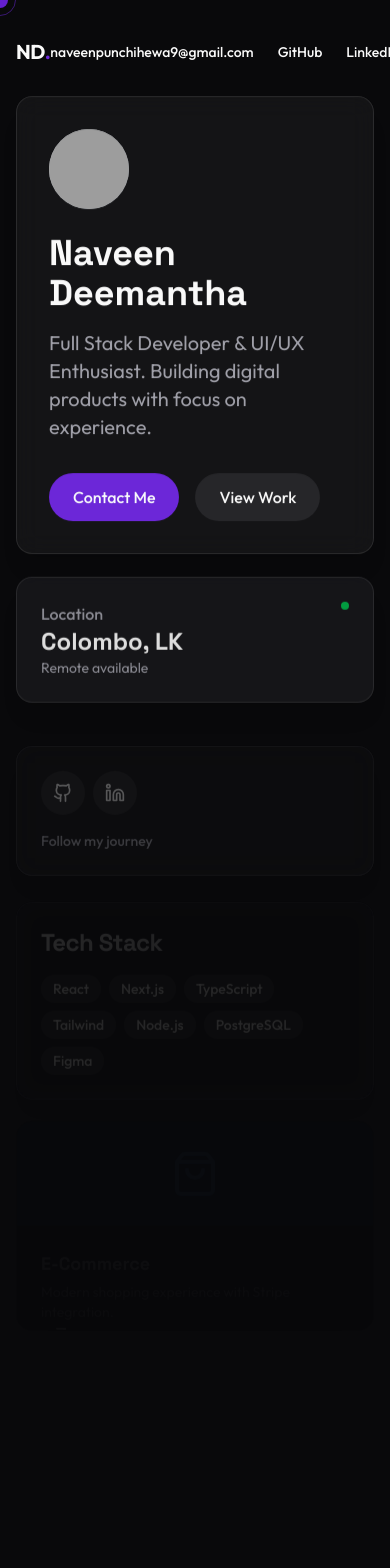
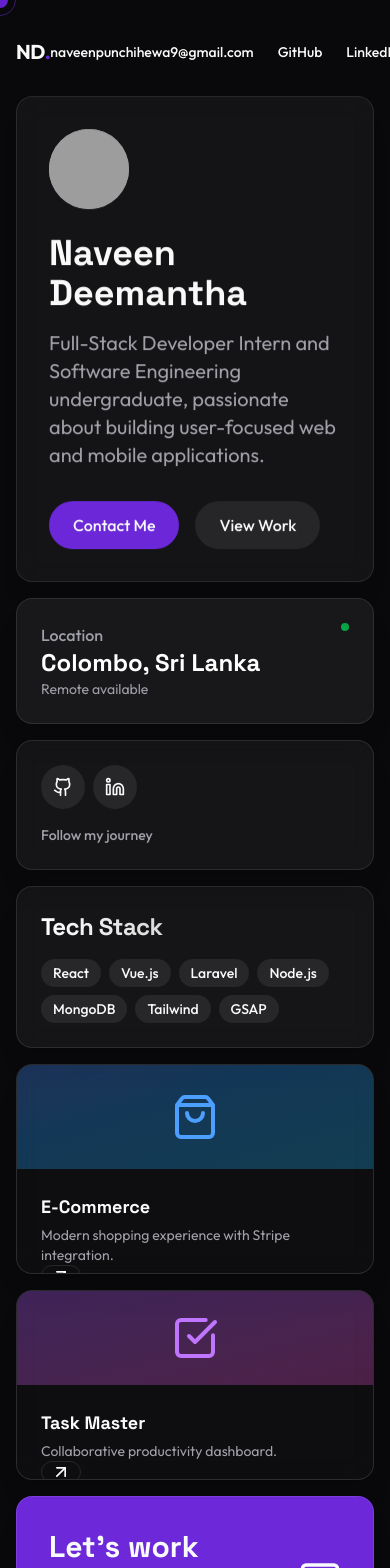
Before and after one commit to NaveenDeemantha/portfolio, a React (Vite) app: page / in a window 390 px wide. Shown: the top 1568 px of the page. Built offline with nearby package versions, Linux system fonts and the light colour scheme; grey boxes are pictures that could not be loaded.

Commit message:
Content-changes

```diff
--- a/src/components/AboutSection.jsx
+++ b/src/components/AboutSection.jsx
@@ -1,4 +1,4 @@
-import { useEffect, useRef } from 'react';
+import { useLayoutEffect, useRef } from 'react';
 import gsap from 'gsap';
 import { ScrollTrigger } from 'gsap/ScrollTrigger';
 
@@ -8,7 +8,7 @@ export const AboutSection = () => {
     const sectionRef = useRef(null);
     const contentRef = useRef(null);
 
-    useEffect(() => {
+    useLayoutEffect(() => {
         const el = sectionRef.current;
 
         gsap.fromTo(
@@ -24,6 +24,7 @@ export const AboutSection = () => {
                     start: 'top 80%',
                     end: 'bottom 20%',
                     toggleActions: 'play none none reverse',
+                    invalidateOnRefresh: true,
                 },
             }
         );
@@ -44,6 +45,9 @@ export const AboutSection = () => {
                         <p>
                             With a background in both engineering and design, I bridge the gap between technical complexity and visual elegance. I'm constantly exploring new technologies and pushing the boundaries of what's possible on the web.
                         </p>
+                        <p className="mt-6">
+                            Currently working as a Full-Stack Developer Intern at Weblook International, and pursuing my Software Engineering degree.
+                        </p>
                     </div>
                 </div>
             </div>
--- a/src/components/CanvasBackground.jsx
+++ b/src/components/CanvasBackground.jsx
@@ -17,15 +17,15 @@ export const CanvasBackground = () => {
         resizeCanvas();
 
         const stars = [];
-        const numStars = 200; // Optimized count
+        const numStars = 100; // Reduced for better performance
 
         for (let i = 0; i < numStars; i++) {
             stars.push({
                 x: Math.random() * canvas.width,
                 y: Math.random() * canvas.height,
                 radius: Math.random() * 1.5,
-                vx: (Math.random() - 0.5) * 0.5,
-                vy: (Math.random() - 0.5) * 0.5,
+                vx: (Math.random() - 0.5) * 0.2, // Slower movement
+                vy: (Math.random() - 0.5) * 0.2,
                 alpha: Math.random(),
             });
         }
@@ -54,10 +54,12 @@ export const CanvasBackground = () => {
                 if (star.y < 0) star.y = canvas.height;
                 if (star.y > canvas.height) star.y = 0;
 
-                // Twinkle
-                star.alpha += (Math.random() - 0.5) * 0.05;
-                if (star.alpha < 0.1) star.alpha = 0.1;
-                if (star.alpha > 1) star.alpha = 1;
+                // Twinkle less frequently
+                if (Math.random() < 0.01) { // Only 1% chance per frame
+                    star.alpha += (Math.random() - 0.5) * 0.1;
+                    if (star.alpha < 0.1) star.alpha = 0.1;
+                    if (star.alpha > 1) star.alpha = 1;
+                }
             });
 
             // Draw subtle grid lines for "futuristic" feel
@@ -94,6 +96,7 @@ export const CanvasBackground = () => {
         <canvas
             ref={canvasRef}
             className="fixed top-0 left-0 w-full h-full -z-10 pointer-events-none"
+            style={{ willChange: 'transform' }}
         />
     );
 };
--- a/src/components/ContactSection.jsx
+++ b/src/components/ContactSection.jsx
@@ -1,4 +1,4 @@
-import { useEffect, useRef } from 'react';
+import { useLayoutEffect, useRef } from 'react';
 import gsap from 'gsap';
 import { ScrollTrigger } from 'gsap/ScrollTrigger';
 import { Send } from 'lucide-react';
@@ -9,7 +9,7 @@ export const ContactSection = () => {
     const sectionRef = useRef(null);
     const formRef = useRef(null);
 
-    useEffect(() => {
+    useLayoutEffect(() => {
         const el = sectionRef.current;
 
         gsap.fromTo(
@@ -23,6 +23,7 @@ export const ContactSection = () => {
                 scrollTrigger: {
                     trigger: el,
                     start: 'top 70%',
+                    invalidateOnRefresh: true,
                 },
             }
         );
--- a/src/components/HeroSection.jsx
+++ b/src/components/HeroSection.jsx
@@ -1,11 +1,11 @@
 import { ArrowUpRight, Github, Linkedin, Mail, ShoppingBag, CheckSquare } from 'lucide-react';
-import { useRef, useEffect } from 'react';
+import { useRef, useLayoutEffect } from 'react';
 import gsap from 'gsap';
 
 export const HeroSection = () => {
     const containerRef = useRef(null);
 
-    useEffect(() => {
+    useLayoutEffect(() => {
         const ctx = gsap.context(() => {
             gsap.from('.bento-item', {
                 y: 50,
@@ -13,6 +13,7 @@ export const HeroSection = () => {
                 duration: 0.8,
                 stagger: 0.1,
                 ease: 'power3.out',
+                invalidateOnRefresh: true,
             });
         }, containerRef);
 
@@ -27,14 +28,13 @@ export const HeroSection = () => {
                 <div>
                     <div className="w-20 h-20 rounded-full bg-gradient-to-br from-gray-200 to-gray-400 mb-6 overflow-hidden">
                         {/* Placeholder for avatar */}
-                        <img src="https://api.dicebear.com/7.x/avataaars/svg?seed=Naveen" alt="Avatar" className="w-full h-full object-cover" />
+                        <img src="https://avatars.githubusercontent.com/u/117744019?v=4" alt="Avatar" className="w-full h-full object-cover" />
                     </div>
                     <h1 className="text-4xl md:text-6xl font-bold mb-4">
                         Naveen Deemantha
                     </h1>
                     <p className="text-xl text-muted-foreground">
-                        Full Stack Developer & UI/UX Enthusiast.
-                        Building digital products with focus on experience.
+                        Full-Stack Developer Intern and Software Engineering undergraduate, passionate about building user-focused web and mobile applications.
                     </p>
                 </div>
                 <div className="mt-8 flex gap-4">
@@ -54,7 +54,7 @@ export const HeroSection = () => {
                     <div className="w-2 h-2 rounded-full bg-green-500 animate-pulse" />
                 </div>
                 <div>
-                    <h3 className="text-2xl font-bold">Colombo, LK</h3>
+                    <h3 className="text-2xl font-bold">Colombo, Sri Lanka</h3>
                     <p className="text-zinc-400 text-sm">Remote available</p>
                 </div>
             </div>
@@ -72,7 +72,7 @@ export const HeroSection = () => {
             <div className="bento-item md:col-span-2 md:row-span-1 bento-card p-6 flex flex-col justify-center overflow-hidden group">
                 <h3 className="bento-title">Tech Stack</h3>
                 <div className="flex flex-wrap gap-2 mt-2">
-                    {['React', 'Next.js', 'TypeScript', 'Tailwind', 'Node.js', 'PostgreSQL', 'Figma'].map((tech) => (
+                    {['React', 'Vue.js', 'Laravel', 'Node.js', 'MongoDB', 'Tailwind', 'GSAP'].map((tech) => (
                         <span key={tech} className="px-3 py-1 bg-secondary rounded-md text-sm font-medium group-hover:bg-primary group-hover:text-primary-foreground transition-colors cursor-default">
                             {tech}
                         </span>
--- a/src/components/ProjectsSection.jsx
+++ b/src/components/ProjectsSection.jsx
@@ -1,4 +1,4 @@
-import { useEffect, useRef } from 'react';
+import { useLayoutEffect, useRef } from 'react';
 import gsap from 'gsap';
 import { ScrollTrigger } from 'gsap/ScrollTrigger';
 import { ExternalLink, Github } from 'lucide-react';
@@ -7,25 +7,25 @@ gsap.registerPlugin(ScrollTrigger);
 
 const projects = [
     {
-        title: 'E-Commerce Platform',
-        description: 'A full-featured online store with cart, checkout, and admin dashboard.',
-        tags: ['React', 'Node.js', 'MongoDB', 'Stripe'],
-        link: '#',
-        github: '#',
+        title: 'MERN ThinkBoard',
+        description: 'A full-stack notes application built with the MERN stack (MongoDB, Express, React, Node.js), MERN ThinkBoard delivers secure user authentication with JWT/bcrypt, a clean RESTful API, responsive React UI and built-in rate limiting and middleware protections.',
+        tags: ['React', 'Node.js', 'MongoDB', 'Express'],
+        link: 'https://github.com/NaveenDeemantha/mern-thinkboard',
+        github: 'https://github.com/NaveenDeemantha/mern-thinkboard',
     },
     {
-        title: 'Task Management App',
-        description: 'Collaborative task manager with real-time updates and team features.',
-        tags: ['Vue.js', 'Firebase', 'Tailwind'],
-        link: '#',
-        github: '#',
+        title: 'E-Commerce Laravel Vue',
+        description: 'A full-stack e-commerce app built with Laravel and Vue.js, this project features user authentication, product listings, cart & order management, and a modern responsive UI.',
+        tags: ['Vue.js', 'Laravel', 'PHP'],
+        link: 'https://github.com/NaveenDeemantha/eCom-Laravel-vue',
+        github: 'https://github.com/NaveenDeemantha/eCom-Laravel-vue',
     },
     {
-        title: 'Portfolio v1',
-        description: 'My previous portfolio site showcasing my early work and growth.',
-        tags: ['HTML', 'SCSS', 'JavaScript'],
-        link: '#',
-        github: '#',
+        title: 'Banana Game',
+        description: 'Banana Game is a fun Vue.js and PHP web game using the Banana API to generate math challenges. Players solve problems quickly to collect bananas across three difficulty levels.',
+        tags: ['Vue.js', 'PHP'],
+        link: 'https://github.com/NaveenDeemantha/banana_game',
+        github: 'https://github.com/NaveenDeemantha/banana_game',
     },
 ];
 
@@ -33,7 +33,7 @@ export const ProjectsSection = () => {
     const sectionRef = useRef(null);
     const cardsRef = useRef([]);
 
-    useEffect(() => {
+    useLayoutEffect(() => {
         const el = sectionRef.current;
 
         gsap.fromTo(
@@ -47,6 +47,7 @@ export const ProjectsSection = () => {
                 scrollTrigger: {
                     trigger: el,
                     start: 'top 70%',
+                    invalidateOnRefresh: true,
                 },
             }
         );
--- a/src/components/SkillsSection.jsx
+++ b/src/components/SkillsSection.jsx
@@ -1,20 +1,20 @@
-import { useEffect, useRef } from 'react';
+import { useLayoutEffect, useRef } from 'react';
 import gsap from 'gsap';
 import { ScrollTrigger } from 'gsap/ScrollTrigger';
 
 gsap.registerPlugin(ScrollTrigger);
 
 const skills = [
-    { category: 'Frontend', items: ['React', 'Vue', 'Next.js', 'Tailwind CSS', 'GSAP', 'Three.js'] },
-    { category: 'Backend', items: ['Node.js', 'Express', 'Python', 'PostgreSQL', 'MongoDB'] },
-    { category: 'Tools', items: ['Git', 'Docker', 'Figma', 'AWS', 'Vercel'] },
+    { category: 'Frontend', items: ['React', 'Vue.js', 'Next.js', 'Tailwind CSS', 'GSAP', 'Three.js'] },
+    { category: 'Backend', items: ['Node.js', 'Express', 'Laravel', 'PHP', 'MongoDB', 'MySQL'] },
+    { category: 'Tools', items: ['Git', 'Docker', 'Figma', 'AWS', 'Vercel', 'Postman'] },
 ];
 
 export const SkillsSection = () => {
     const sectionRef = useRef(null);
     const categoriesRef = useRef([]);
 
-    useEffect(() => {
+    useLayoutEffect(() => {
         const el = sectionRef.current;
 
         categoriesRef.current.forEach((cat, index) => {
@@ -29,6 +29,7 @@ export const SkillsSection = () => {
                     scrollTrigger: {
                         trigger: el,
                         start: 'top 75%',
+                        invalidateOnRefresh: true,
                     },
                 }
             );
--- a/src/components/StarBackground.jsx
+++ b/src/components/StarBackground.jsx
@@ -22,7 +22,7 @@ export const StarBackground = () => {
 
     const generateStars = () => {
         const numberOfStars = Math.floor(
-            (window.innerWidth * window.innerHeight) / 7500
+            (window.innerWidth * window.innerHeight) / 15000 // Increased divisor for fewer stars
         );
 
         const newStars = [];
@@ -40,7 +40,7 @@ export const StarBackground = () => {
         setStars(newStars);
     };
     const generateMeteors = () => {
-        const numberOfMeteors =  6;
+        const numberOfMeteors =  3; // Reduced meteors
 
         const newMeteors = [];
 
@@ -62,7 +62,7 @@ export const StarBackground = () => {
             {stars.map((star) => (
                 <div
                 key={star.id}
-                className="star animate-pulse-subtle"
+                className="star animate-pulse-subtle absolute bg-white rounded-full"
                 style={{
                     width: star.size + "px",
                     height: star.size + "px",
@@ -70,20 +70,22 @@ export const StarBackground = () => {
                     top: star.y + "%",
                     opacity: star.opacity,
                     animationDuration: star.animationDuration + "s",
+                    willChange: 'opacity',
                 }}
                 />
             ))}
             {meteors.map((meteor) => (
                 <div
                 key={meteor.id}
-                className="meteor animate-meteor"
+                className="meteor animate-meteor absolute bg-gradient-to-r from-white to-transparent rounded-full"
                 style={{
                     width: meteor.size * 8 + "px",
                     height: meteor.size * 2 + "px",
                     left: meteor.x + "%",
                     top: meteor.y + "%",
-                    animationDelay: meteor.delay,
+                    animationDelay: meteor.delay + "s",
                     animationDuration: meteor.animationDuration + "s",
+                    willChange: 'transform, opacity',
                 }}
                 />
             ))}
--- a/src/index.css
+++ b/src/index.css
@@ -27,6 +27,8 @@
 
   --animate-fade-in: fade-in 0.5s ease-out forwards;
   --animate-slide-up: slide-up 0.5s ease-out forwards;
+  --animate-pulse-subtle: pulse-subtle 3s ease-in-out infinite;
+  --animate-meteor: meteor 5s linear infinite;
 
   @keyframes fade-in {
     from {
@@ -47,6 +49,26 @@
     to {
       opacity: 1;
       transform: translateY(0);
+    }
+  }
+
+  @keyframes pulse-subtle {
+    0%, 100% {
+      opacity: 0.5;
+    }
+    50% {
+      opacity: 1;
+    }
+  }
+
+  @keyframes meteor {
+    0% {
+      transform: translateX(-100px) translateY(-100px) rotate(45deg);
+      opacity: 1;
+    }
+    100% {
+      transform: translateX(calc(100vw + 100px)) translateY(calc(100vh + 100px)) rotate(45deg);
+      opacity: 0;
     }
   }
 }
```
Also changed, not shown: 1 other file (tests, documents, lock files or other folders).
